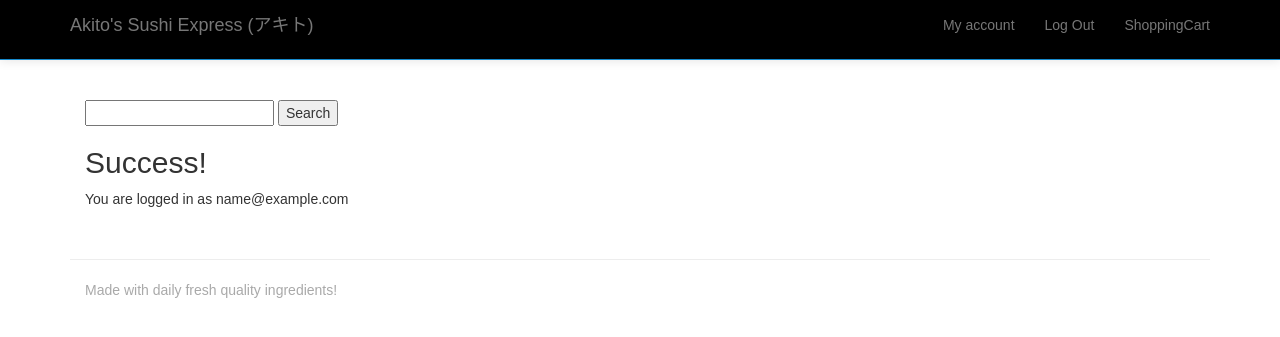
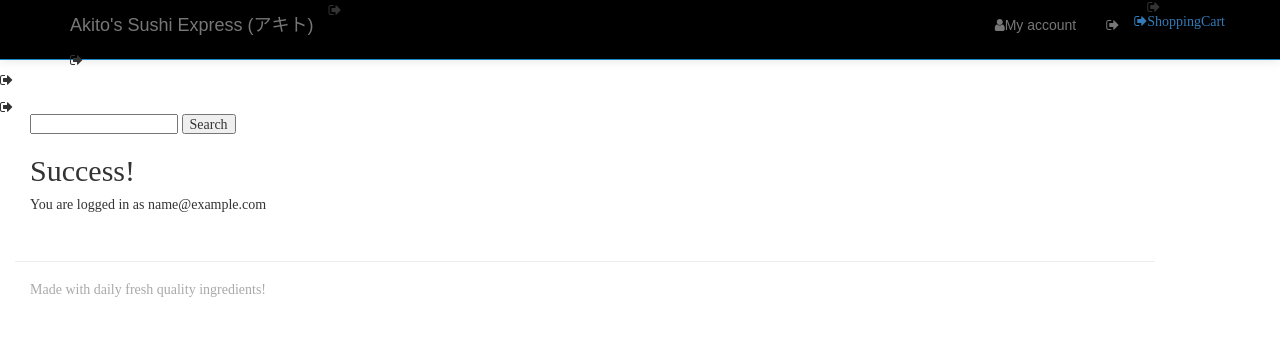
Before and after one commit to nikl881/food-delivery-app, a Django app: page /accounts/profile/ in a window 1280 px wide. Shown: the top 337 px of the page. Run offline with Django 3.2, Linux system fonts and the light colour scheme; the visitor is signed in with stand-in values (Sample User, id 1); some libraries are stand-ins or nearby versions.

Commit message:
improved layout

```diff
--- a/templates/base.html
+++ b/templates/base.html
@@ -31,11 +31,11 @@
                 <ul class="nav navbar-nav navbar-right">
                     {% if user.is_authenticated %}
 
-                        <li><a href="{% url 'profile' %}">My account</a></li>
-                        <li><a href="{% url 'logout' %}">Log Out</a></li>
+                        <li><a href="{% url 'profile' %}"><i class="fa fa-user"></i>My account</a></li>
+                        <li><a href="{% url 'logout' %}"><i class="fa fa-sign-out"Log Out</a></li>
                     {%  else %}
-                        <li><a href="{% url 'register' %}">Register</a></li>
-                        <li><a href="{% url 'login' %}">Log In</a></li>
+                        <li><a href="{% url 'register' %}"><i class="fa fa-user-plus"></i>Register</a></li>
+                        <li><a href="{% url 'login' %}"><i class="fa fa-sign-in"></i>Log In</a></li>
                     {% endif %}
                      <li>
                         <a href="{% url 'view_cart' %}">
```
Also changed, not shown: requirements.txt (+8 -1 lines), 1 other file.
